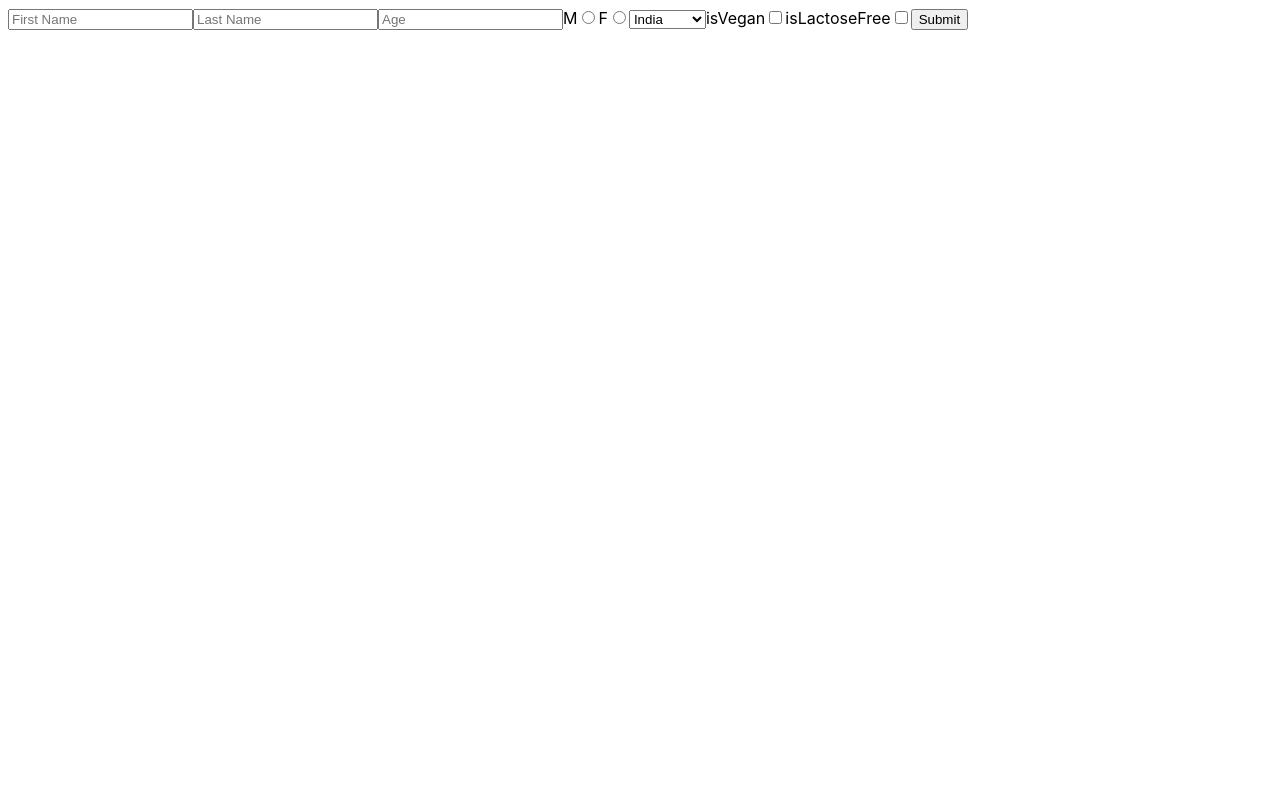
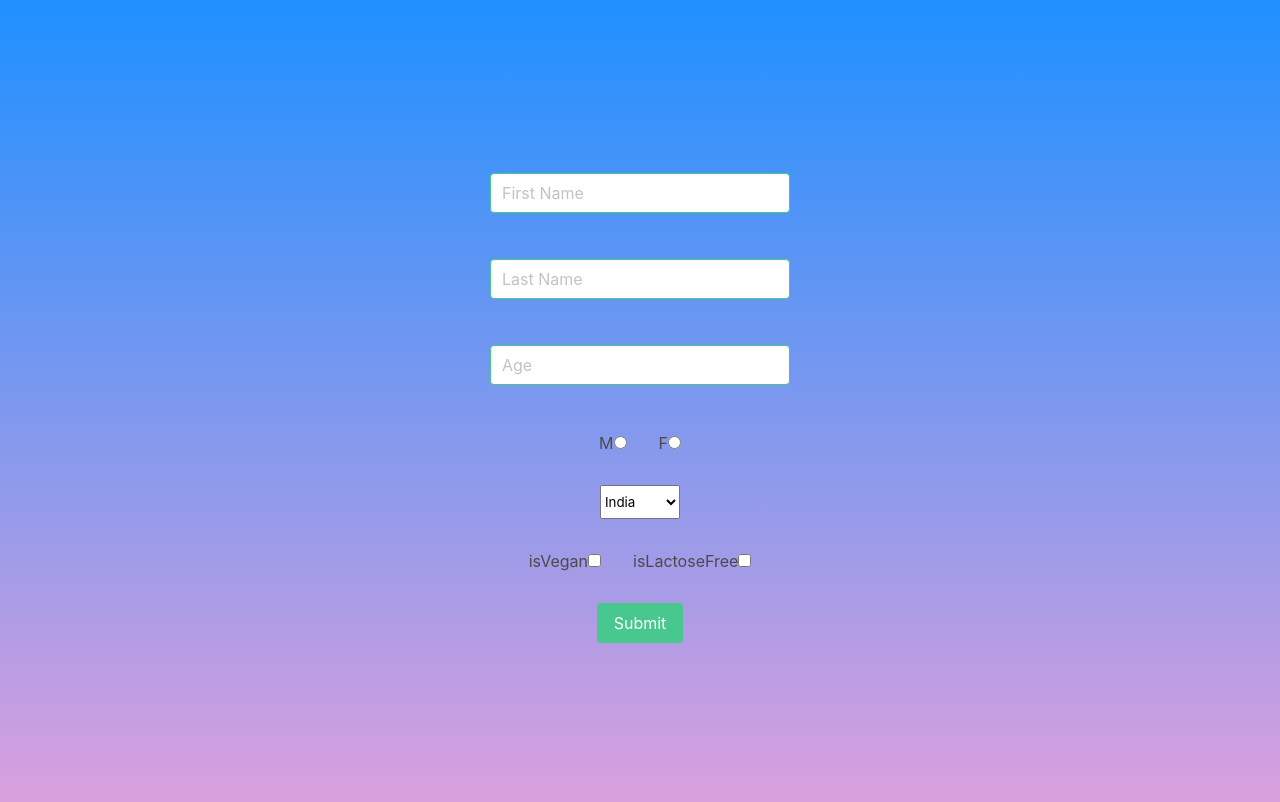
Before and after one commit to LDRMuse/hw-react-travel-form-STLnick, a React (Create React App) app: page / in a window 1280 px wide. Shown: the top 802 px of the page. Built offline with nearby package versions, Linux system fonts and the light colour scheme.

Commit message:
:lipstick: Style elements and center on page

```diff
--- a/src/App.css
+++ b/src/App.css
@@ -0,0 +1,17 @@
+body {
+  align-items: center;
+  display: flex;
+  background: linear-gradient(dodgerblue, plum);
+  height: 102vh;
+  justify-content: center;
+  width: 100vw;
+}
+
+form {
+  align-items: center;
+  display: flex;
+  flex-direction: column;
+  height: 500px;
+  justify-content: space-around;
+  width: 300px;
+}
--- a/src/App.js
+++ b/src/App.js
@@ -1,11 +1,16 @@
 import React from 'react';
 
-import {Form} from "./components"
+import { Form } from './components'
 
-import "./App.css";
+import 'bulma/css/bulma.css'
+import './App.css';
 
 export const App = () => {
   return (
-    <Form />
+    <div className="columns">
+      <div className="column"></div>
+      <Form />
+      <div className="column"></div>
+    </div>
   );
 }
--- a/src/components/Form/Inputs/CheckboxInput.js
+++ b/src/components/Form/Inputs/CheckboxInput.js
@@ -8,7 +8,7 @@ export const CheckboxInput = ({ checked, handler, name }) => {
   }
 
   return (
-    <label>
+    <label className="px-4">
       {name}
       <input
         type="checkbox"
--- a/src/components/Form/Inputs/Input.js
+++ b/src/components/Form/Inputs/Input.js
@@ -2,7 +2,7 @@ import PropTypes from "prop-types";
 import React from "react";
 
 export class Input extends React.Component {
-  static defaultProps= {
+  static defaultProps = {
     placeholder: ""
   }
 
@@ -17,6 +17,11 @@ export class Input extends React.Component {
   }
 
   render() {
-    return <input type="text" name={this.props.name} placeholder={this.props.placeholder} onChange={this.handleChange}/>;
+    return <input
+      className="input mb-4 is-success"
+      type="text"
+      name={this.props.name}
+      placeholder={this.props.placeholder}
+      onChange={this.handleChange} />;
   }
 }
--- a/src/components/Form/Inputs/RadioInput.js
+++ b/src/components/Form/Inputs/RadioInput.js
@@ -8,7 +8,7 @@ export const RadioInput = ({ checked, handler, name, value }) => {
   }
 
   return (
-    <label>
+    <label className="px-4">
       {value}
       <input
         type="radio"
--- a/src/components/Form/Select.js
+++ b/src/components/Form/Select.js
@@ -1,8 +1,12 @@
 import PropTypes from "prop-types";
 import React from "react";
 
-export const Select = ({selections, selectionsHandler}) => (
-  <select name={selections.name} onBlur={selectionsHandler} onChange={selectionsHandler}>
+export const Select = ({ selections, selectionsHandler }) => (
+  <select
+    className="select"
+    name={selections.name}
+    onBlur={selectionsHandler}
+    onChange={selectionsHandler}>
     {selections.options.map((option, i) => (
       <option value={option.toLowerCase()} key={i}>{option}</option>
     ))}
--- a/src/components/Form/index.js
+++ b/src/components/Form/index.js
@@ -90,7 +90,7 @@ export const Form = () => {
   }
 
   return (
-    <form>
+    <form className="has-text-centered">
       {textInputs.map(({ name, placeholder }, i) => (
         <Input
           name={name}
@@ -99,7 +99,7 @@ export const Form = () => {
           key={i}
         />
       ))}
-
+      <div>
         {genderInputs.map(({ name, value }, i) => (
           <Radio
             checked={gender === value}
@@ -109,12 +109,13 @@ export const Form = () => {
             key={i}
           />
         ))}
+      </div>
 
       <Select
         selections={destinations}
         selectionsHandler={handleChange}
       />
-
+      <div>
         {dietaryRestrictions.map(({ name, value = name }, i) => (
           <Checkbox
             name={name}
@@ -124,8 +125,9 @@ export const Form = () => {
             key={i}
           />
         ))}
+      </div>
 
-      <button>Submit</button>
+      <button className="button is-success">Submit</button>
     </form>
   )
 }
```
Lines whose indentation alone changed are shown as unchanged.
